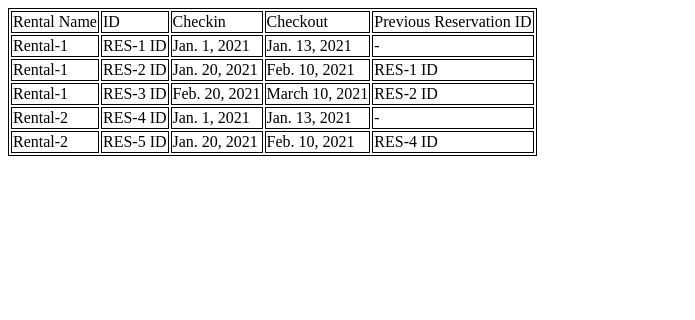
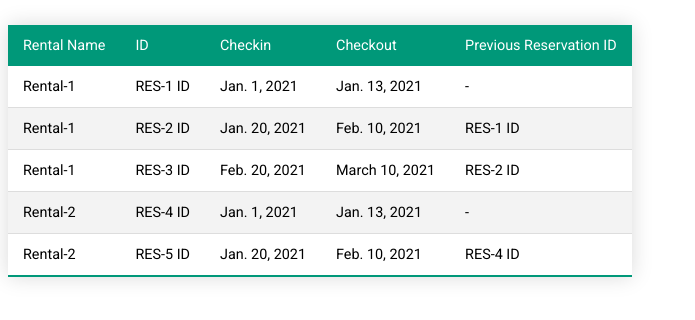
Before and after one commit to rtodea/gr-alef-bet-bet, a Django app: page / in a window 1280 px wide. Shown: the top 320 px of the page, without its empty margins (0-695 px from the left). Run offline with Django 4.2, Linux system fonts and the light colour scheme; data comes from the database, SQL or seed files in the repository.

Commit message:
Add some style

```diff
--- a/reservation/templates/reservations_with_previous_reference.html
+++ b/reservation/templates/reservations_with_previous_reference.html
@@ -5,15 +5,53 @@
     <meta name="viewport" content="width=device-width, initial-scale=1.0">
     <meta http-equiv="X-UA-Compatible" content="ie=edge">
     <title>Reservations</title>
-  </head>
+    <link rel="preconnect" href="https://fonts.googleapis.com">
+    <link rel="preconnect" href="https://fonts.gstatic.com" crossorigin>
+    <link href="https://fonts.googleapis.com/css2?family=Roboto&display=swap" rel="stylesheet">
+    <style> @import url('https://fonts.googleapis.com/css2?family=Roboto&display=swap'); </style>
     <style>
-table, th, td {
-  border:1px solid black;
+        .styled-table {
+            border-collapse: collapse;
+            margin: 25px 0;
+            font-size: 0.9em;
+            font-family: Roboto, sans-serif;
+            min-width: 400px;
+            box-shadow: 0 0 20px rgba(0, 0, 0, 0.15);
+        }
+
+        .styled-table thead tr {
+            background-color: #009879;
+            color: #ffffff;
+            text-align: left;
+        }
+
+        .styled-table th,
+        .styled-table td {
+            padding: 12px 15px;
+        }
+
+        .styled-table tbody tr {
+            border-bottom: 1px solid #dddddd;
+        }
+
+        .styled-table tbody tr:nth-of-type(even) {
+            background-color: #f3f3f3;
+        }
+
+        .styled-table tbody tr:last-of-type {
+            border-bottom: 2px solid #009879;
+        }
+
+        .styled-table tbody tr.active-row {
+            font-weight: bold;
+            color: #009879;
         }
     </style>
+</head>
 <body>
 
-	<table>
+<table class="styled-table">
+    <thead>
     <tr>
         <td>Rental Name</td>
         <td>ID</td>
@@ -21,20 +59,24 @@ table, th, td {
         <td>Checkout</td>
         <td>Previous Reservation ID</td>
     </tr>
+    </thead>
 
+    <tbody>
     {% for reservation in reservations %}
         <tr>
             <td> {{ reservation.0 }} </td>
-                <td> RES-{{ reservation.1 }} ID </td>
+            <td> RES-{{ reservation.1 }} ID</td>
             <td> {{ reservation.2 }} </td>
             <td> {{ reservation.3 }} </td>
             {% if reservation.4 %}
-                <td> RES-{{ reservation.4}} ID </td>
+                <td> RES-{{ reservation.4 }} ID</td>
             {% else %}
-                <td> - </td>
+                <td> -</td>
             {% endif %}
         </tr>
     {% endfor %}
+    </tbody>
+
 </table>
 </body>
 </html>
```
Also changed, not shown: README.md. Lines whose indentation alone changed are shown as unchanged.
